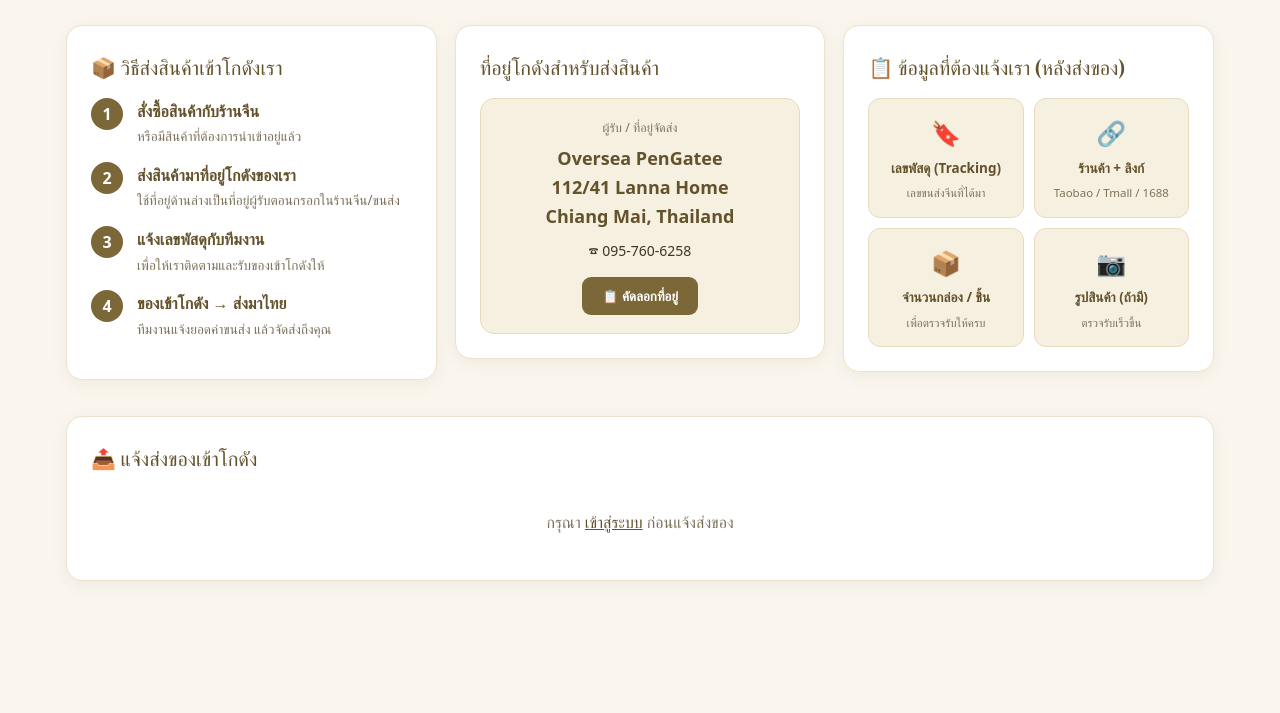
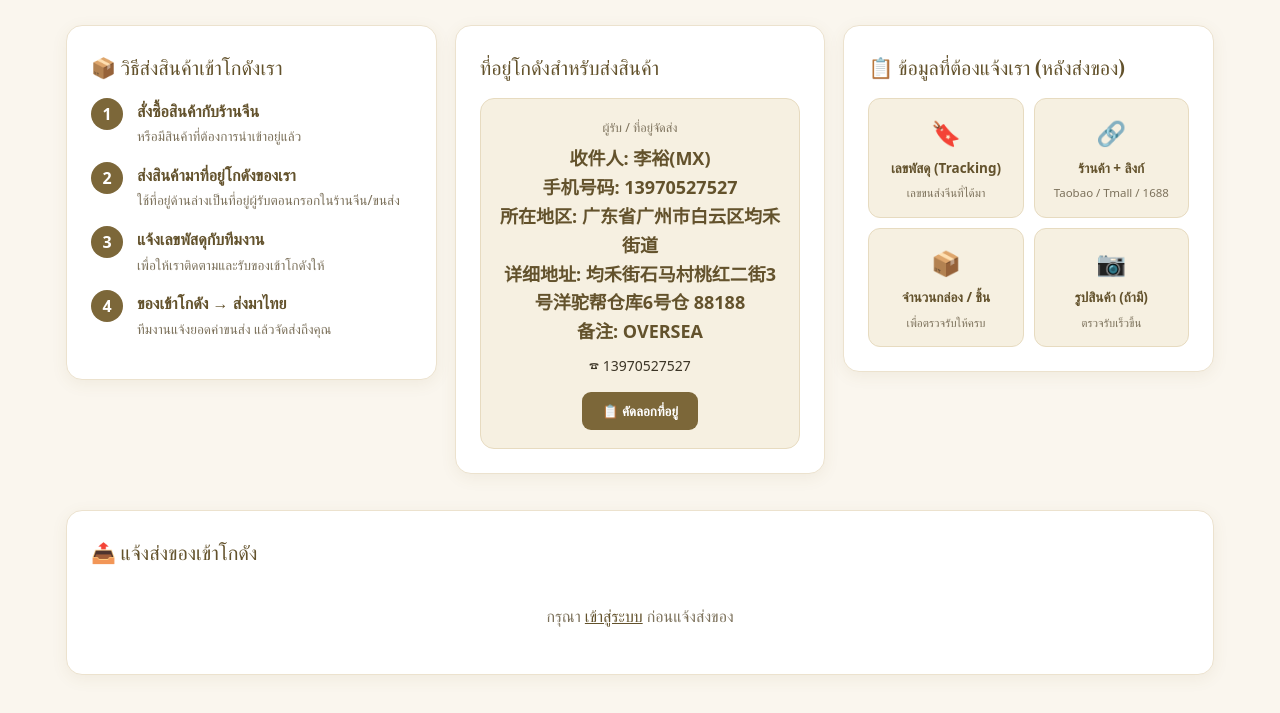
Before and after one commit to overseapengate24-stack/for, a website: page how-ship.html in a window 1280 px wide. Shown: the part 65-778 px from the top of the page. Drawn offline with nearby package versions, Linux system fonts and the light colour scheme; a web font is replaced by a local one.

Commit message:
update shipping address to china

```diff
--- a/how-ship.html
+++ b/how-ship.html
@@ -52,8 +52,8 @@ body{font-family:'IBM Plex Sans Thai',system-ui,sans-serif;background:var(--bg);
     <div class="sec-t"> ที่อยู่โกดังสำหรับส่งสินค้า</div>
     <div class="addr-box">
       <div class="lbl">ผู้รับ / ที่อยู่จัดส่ง</div>
-      <div class="a">Oversea PenGatee<br>112/41 Lanna Home<br>Chiang Mai, Thailand</div>
-      <div class="tel">&#9742; 095-760-6258</div>
+      <div class="a">收件人: 李裕(MX)<br>手机号码: 13970527527<br>所在地区: 广东省广州市白云区均禾街道<br>详细地址: 均禾街石马村桃红二街3号洋驼帮仓库6号仓 88188<br>备注: OVERSEA</div>
+      <div class="tel">&#9742; 13970527527</div>
       <button class="copy" id="copyBtn">📋 คัดลอกที่อยู่</button>
     </div>
   </div>
```
